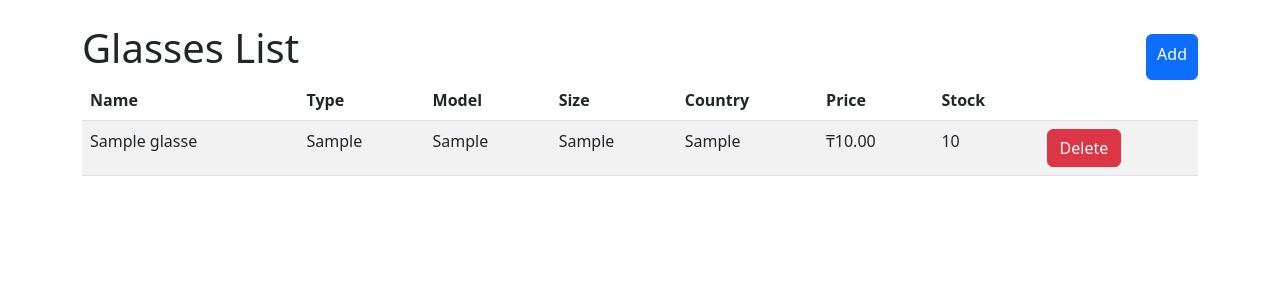
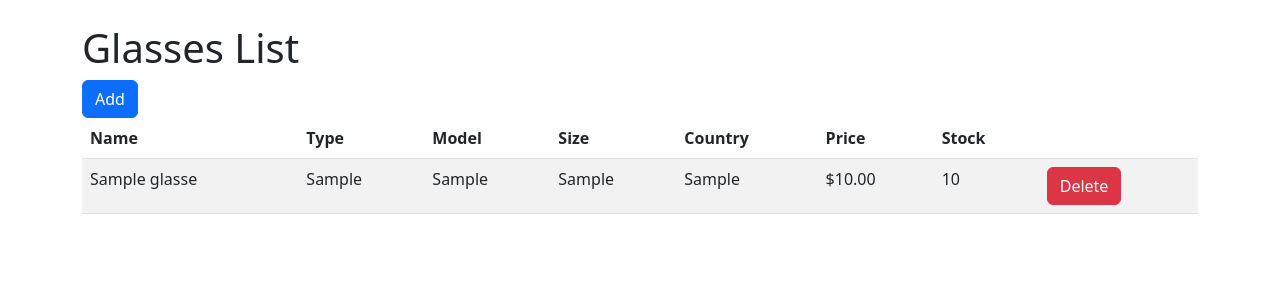
Before and after one commit to Kamilovkz/smartCash, a Django app: page /stock/ in a window 1280 px wide. Shown: the part 73-373 px from the top of the page. Run offline with Django 4.2, Linux system fonts and the light colour scheme; tables that the repository leaves empty hold one stand-in row (values such as "Sample post").

Commit message:
Update css file

```diff
--- a/store/items/templates/base.html
+++ b/store/items/templates/base.html
@@ -1,29 +1,17 @@
 <!DOCTYPE html>
+{% load static %}
 <html lang="en">
     <head>
         <meta charset="UTF-8">
         <meta http-equiv="X-UA-Compatible" content="IE=edge">
         <meta name="viewport" content="width=device-width, initial-scale=1.0">
         <title>Smart Cash</title>
-        {% load static %}
         <link rel="stylesheet" href="{% static 'main.css'%}">
     </head>
     <link rel="stylesheet" href="https://cdn.jsdelivr.net/npm/bootstrap@5.2.3/dist/css/bootstrap.min.css">
     <body>
       <body class="black-bg">
-        <style>
-        .abovetable {
-          display: flex;
-        }
-        .btn-primary {
-          margin-left: auto;
-          margin-top: 10px;
-          padding: 7px 10px;
-        }
-        </style>
         <header class="d-flex flex-wrap justify-content-center py-3 mb-4 border-bottom">
-
-
             <a href="/" class="d-flex align-items-center mb-3 mb-md-0 me-md-auto text-dark text-decoration-none">
               <svg class="bi me-2" width="40" height="32"><use xlink:href="#bootstrap"></use></svg>
               <span class="fs-4">Smart Cash</span>
--- a/store/items/templates/items/orders.html
+++ b/store/items/templates/items/orders.html
@@ -26,7 +26,7 @@
                         <td>{{ order.user.username }}</td>
                         <td>{{ order.glasses.name }}</td>
                         <td>{{ order.quantity }}</td>
-                        <td>₸{{ order.total_price }}</td>
+                        <td>${{ order.total_price }}</td>
                         <td>{{ order.date_placed }}</td>
                         <td>{{ order.status }}</td>
                         <td><button class="btn btn-secondary">edit</button></td>
--- a/store/items/templates/items/stock.html
+++ b/store/items/templates/items/stock.html
@@ -1,5 +1,4 @@
 {% extends "base.html" %}
-
 
 {% block content %}
     <div class="container">
@@ -28,7 +27,7 @@
                         <td>{{ glasses.model }}</td>
                         <td>{{ glasses.size }}</td>
                         <td>{{ glasses.country }}</td>
-                        <td>₸{{ glasses.price }}</td>
+                        <td>${{ glasses.price }}</td>
                         <td>{{ glasses.stock }}</td>
                         <td><a href="#" class="btn btn-danger">Delete</a></td>
                     </tr>
```
